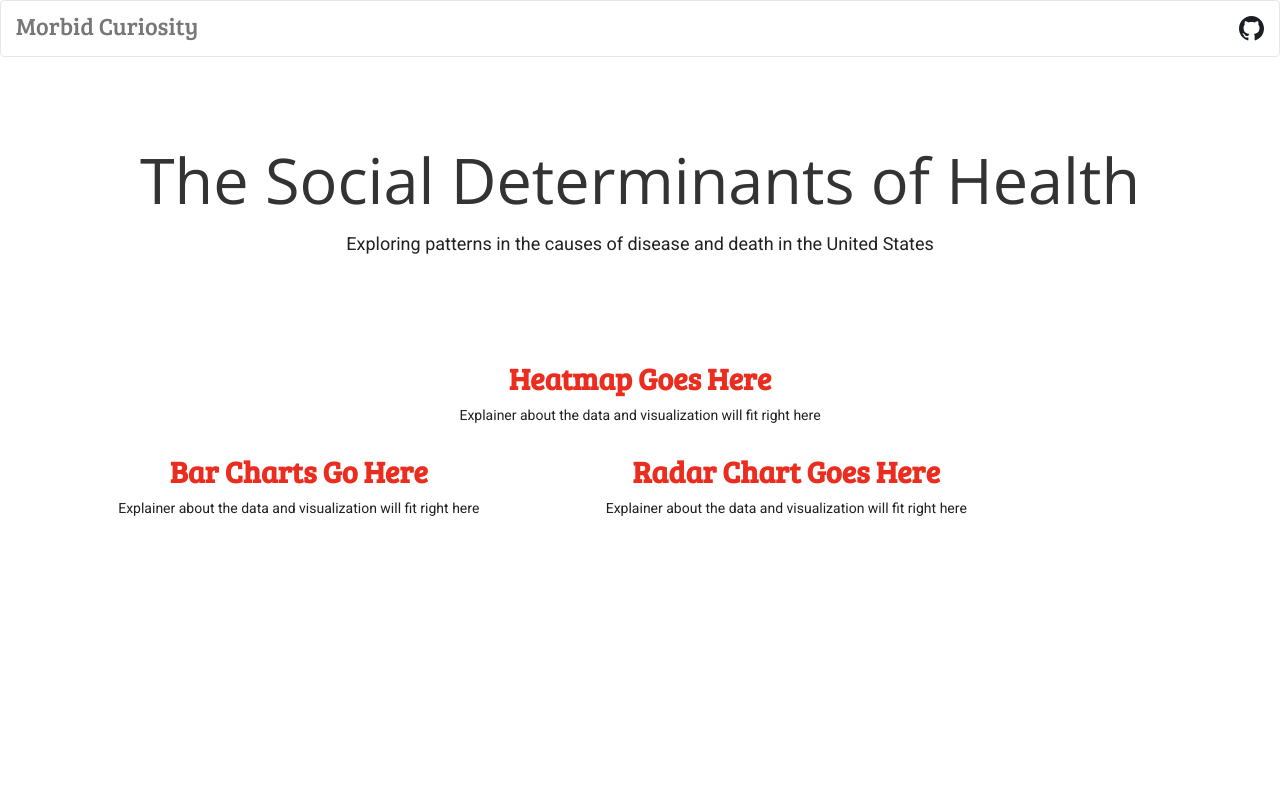
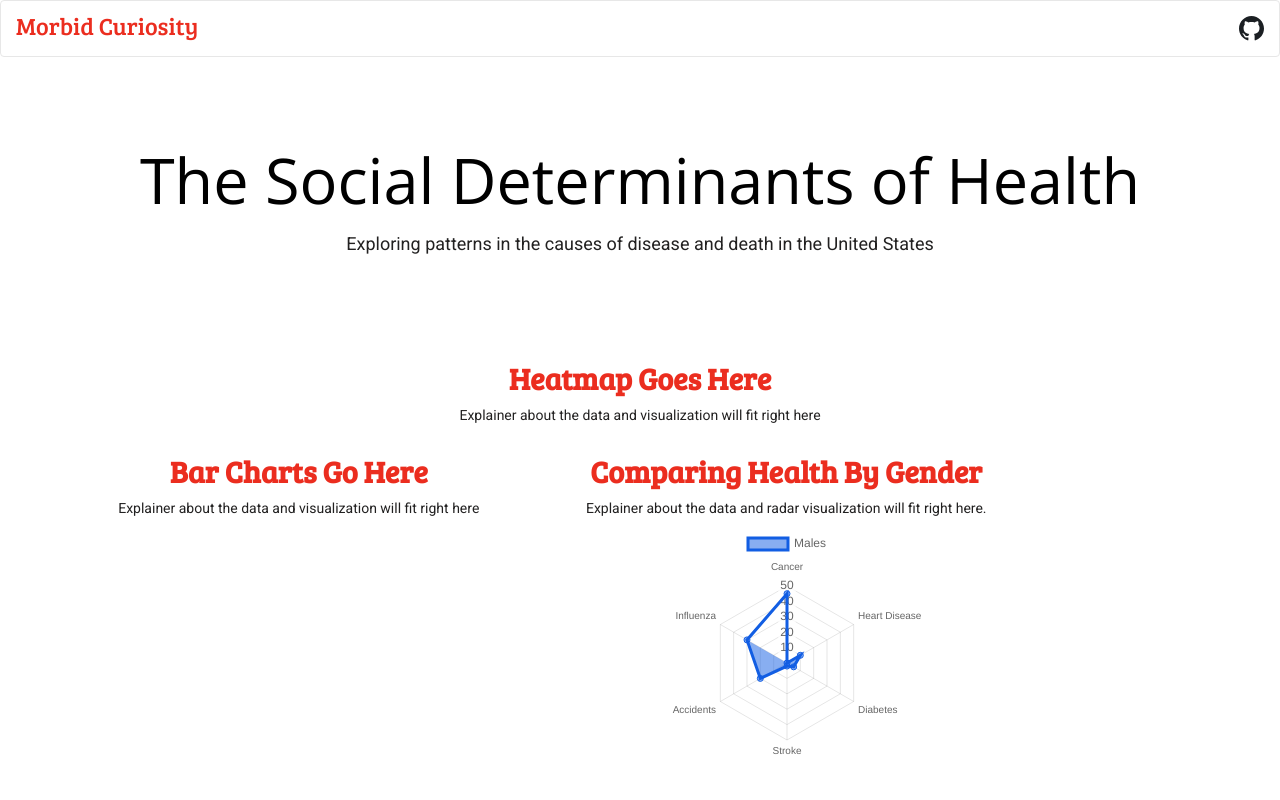
Before and after one commit to hlbarker2/MorbidCuriosity, a Flask app: page / in a window 1280 px wide. Run offline with Flask 2, Linux system fonts and the light colour scheme; some libraries are stand-ins or nearby versions.

Commit message:
adding charts.js radar code

```diff
--- a/Morbid-Curiosity/app.py
+++ b/Morbid-Curiosity/app.py
@@ -42,11 +42,11 @@
     """Return mortality data"""
 
     # Use Pandas to perform the sql query
-    stmt = db.session.query(Samples).statement
-    df = pd.read_sql_query(stmt, db.session.bind)
+    # stmt = db.session.query(Samples).statement
+    # df = pd.read_sql_query(stmt, db.session.bind)
 
     # Return a list of the column names (sample names)
-    return jsonify(list(df.columns)[2:])
+    # return jsonify(list(df.columns)[2:])
 
 
 @app.route("/metadata/<sample>")
--- a/Morbid-Curiosity/static/css/style.css
+++ b/Morbid-Curiosity/static/css/style.css
@@ -13,7 +13,7 @@
  ====================================== */
 h1 {
     font-family: 'Open Sans', sans-serif;
-    font-size: 55px;
+    font-size: 50px;
     color: black;
 }
 
@@ -47,14 +47,7 @@
 .team-name {
     font-family: 'Bree Serif', serif;
     font-size: 24px;
-    color: rgb(235, 45, 31);
-}
-
-.heading-custom {
-    font-family: 'Open Sans', sans-serif !important;
-    font-size: 18px !important;
-    color: rgb(34, 33, 33);
-    background-color:transparent !important;
+    color: rgb(235, 45, 31) !important;
 }
 
 .navbar {
@@ -63,6 +56,9 @@
 
 .jumbotron {
     background-color:transparent !important;
+    font-family: 'Open Sans', sans-serif;
+    font-size: 50px;
+    color: black;
 }
 
 .bottom-border {
@@ -74,10 +70,6 @@
  ID Data
  ====================================== */
 
-#selDataset {
-    font-family: 'Open Sans', sans-serif;
-}
-
 #sample-metadata
 {
     font-family: 'Open Sans', sans-serif !important;
--- a/Morbid-Curiosity/templates/index.html
+++ b/Morbid-Curiosity/templates/index.html
@@ -31,7 +31,7 @@
 
   <div class="container">
     <div class="row">
-      <div class="col-md-12 jumbotron text-center">
+      <div class="jumbotron text-center">
         <h1>The Social Determinants of Health</h1>
         <h3>Exploring patterns in the causes of disease and death in the United States</h3>
       </div>
@@ -43,8 +43,6 @@
         <h2>Heatmap Goes Here</h2>
         <p>Explainer about the data and visualization will fit right here</p>
         <div class="heatmap">
-          <!-- <h3>Select a sample to view:</h3>
-          <select id="selDataset" onchange="optionChanged(this.value)"></select> -->
         </div>
       </div>
     </div>
@@ -58,18 +56,20 @@
       </div>
       <!-- radar chart -->
       <div class="col-md-5">
-        <h2>Radar Chart Goes Here</h2>
-        <p>Explainer about the data and visualization will fit right here</p>
-        <div id="radar">
-        </div>
+        <h2>Comparing Health By Gender</h2>
+        <p>Explainer about the data and radar visualization will fit right here.</p>
+        <canvas id="radar">
+        </canvas>
       </div>
     </div>
   </div>
 
-  <!-- <script src="https://cdn.plot.ly/plotly-1.31.2.min.js"></script> -->
-  <script src="https://cdnjs.cloudflare.com/ajax/libs/d3/5.5.0/d3.js"></script>
+  <script src="https://cdn.plot.ly/plotly-1.31.2.min.js"></script>
+  <script src="https://cdnjs.cloudflare.com/ajax/libs/d3/5.5.0/d3.js"></script> <!-- chart.js -->
   <script src="https://cdn.plot.ly/plotly-latest.min.js"></script>
-  <script src="{{ url_for('static', filename='js/app.js') }}"></script>
+  <script src="https://cdn.jsdelivr.net/npm/chart.js@2.8.0"></script>
+  <!-- <script src="{{ url_for('static', filename='js/app.js') }}"></script> -->
+  <script src="../static/js/app.js"></script> <!-- change this when running through app.py -->
 </body>
 
 </html>
```
Also changed, not shown: Morbid-Curiosity/static/js/app.js (+46 -30 lines), Morbid-Curiosity/db/belly_button_biodiversity.sqlite (deleted), Morbid-Curiosity/db/bellybutton.sqlite (deleted), Morbid-Curiosity/static/js/bonus.js (deleted).
